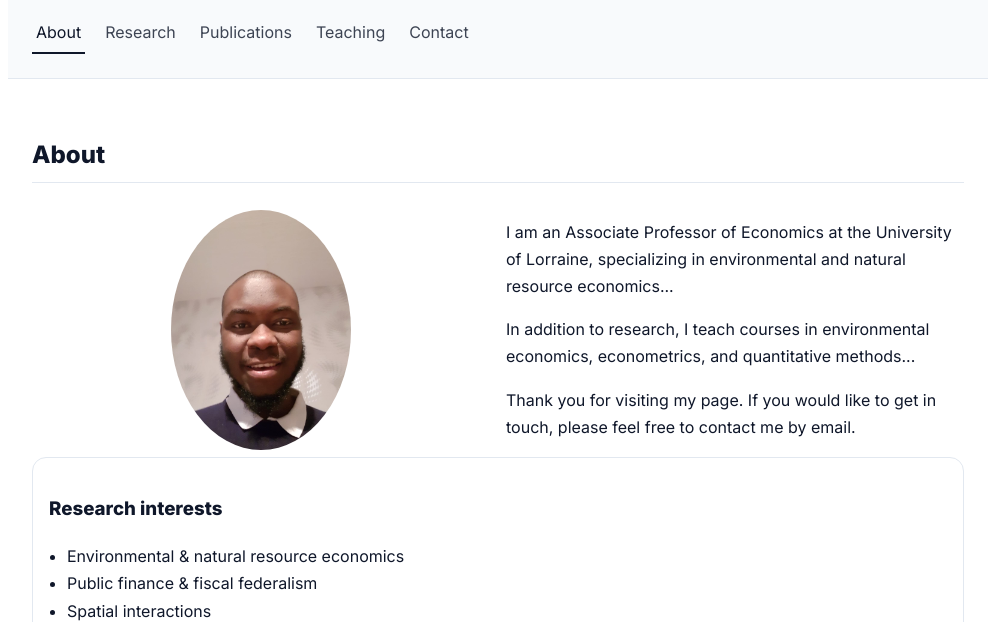
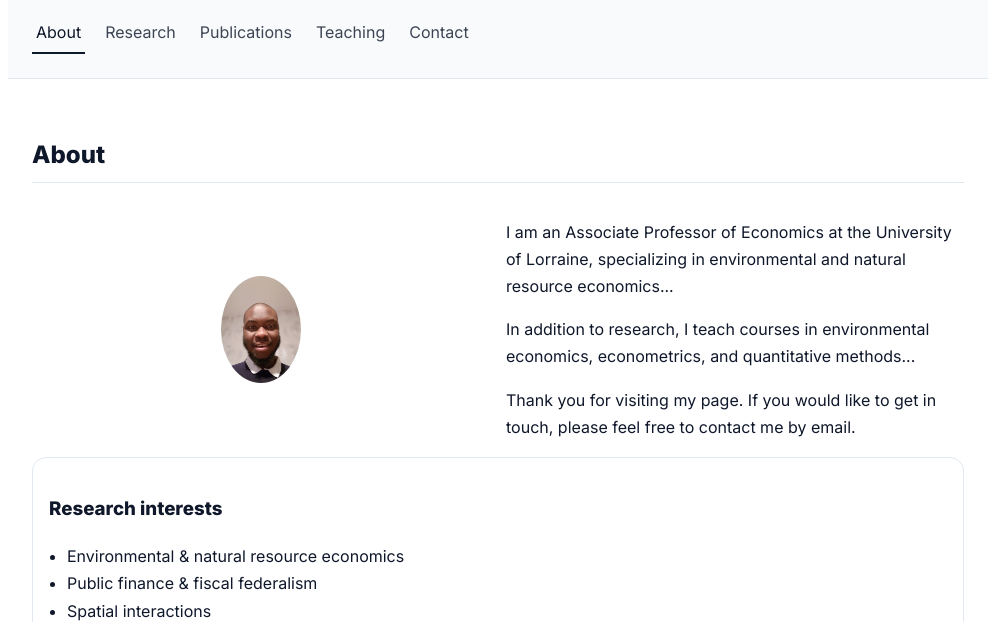
Before and after one commit to yndiaye-shiny/youbandiaye.github.io, a plain HTML site: page index.html in a window 1280 px wide. Shown: the part 178-800 px from the top of the page, without its empty margins (142-1137 px from the left). Drawn offline with Linux system fonts and the light colour scheme.

Commit message:
Update style.css

```diff
--- a/style.css
+++ b/style.css
@@ -24,7 +24,7 @@ footer{border-top:1px solid #e2e8f0;color:#64748b}
 
 
 .profile {
-  width: 180px;       /* largeur fixe de la photo */
+  width: 80px;       /* largeur fixe de la photo */
   height: auto;       /* garde les proportions */
   border-radius: 50%; /* rend la photo ronde */
   display: block;
```
